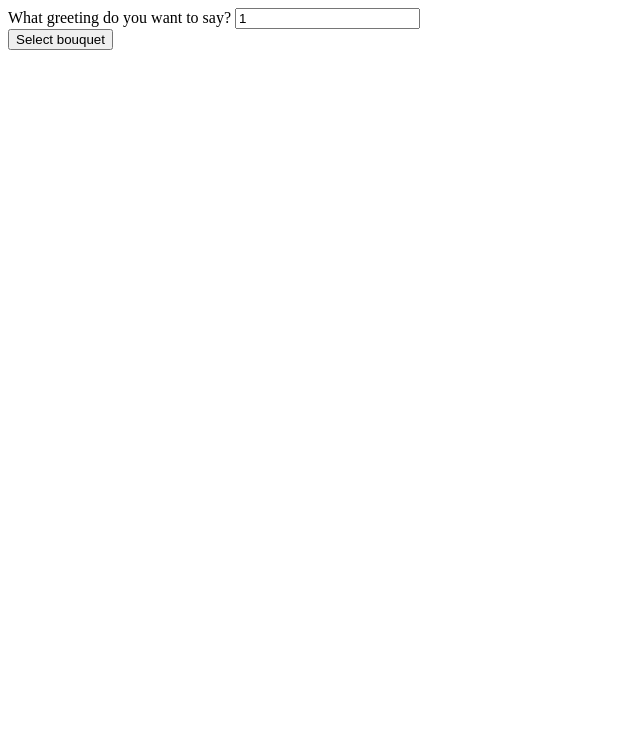
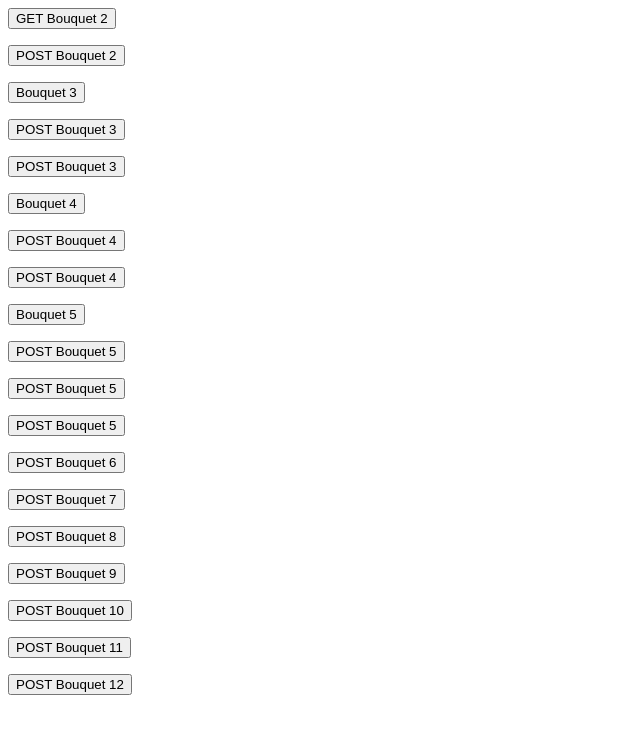
Before and after one commit to realtnt/the_web, a plain HTML site: page web_form/index.html in a window 1280 px wide. Shown: the whole page, without its empty margins (0-640 px from the left). Drawn offline with Linux system fonts and the light colour scheme.

Commit message:
Added Forms

```diff
--- a/web_form/index.html
+++ b/web_form/index.html
@@ -8,13 +8,119 @@
 </head>
 
 <body>
-  <form action="http://flowers.mkrs.link/theo2/bouquets/1" method="GET">
+  <form action="http://flowers.mkrs.link/theo3/bouquets/2" method="GET">
     <div>
-      <label for="bouquet">What greeting do you want to say?</label>
-      <input name="bouquet" id="bouquet" value="1">
+      <button>GET Bouquet 2</button>
     </div>
+  </form>
+
+  <form action="http://flowers.mkrs.link/theo3/bouquets/2/flowers?type=peony" method="POST">
     <div>
-      <button>Select bouquet</button>
+      <button>POST Bouquet 2</button>
+    </div>
+  </form>
+
+  <form action="http://flowers.mkrs.link/theo3/bouquets/3" method="GET">
+    <div>
+      <button>Bouquet 3</button>
+    </div>
+  </form>
+
+  <form action="http://flowers.mkrs.link/theo3/bouquets/3/flowers?type=peony" method="POST">
+    <div>
+      <button>POST Bouquet 3</button>
+    </div>
+  </form>
+
+  <form action="http://flowers.mkrs.link/theo3/bouquets/3/flowers?type=peony" method="POST">
+    <div>
+      <button>POST Bouquet 3</button>
+    </div>
+  </form>
+
+  <form action="http://flowers.mkrs.link/theo3/bouquets/4" method="GET">
+    <div>
+      <button>Bouquet 4</button>
+    </div>
+  </form>
+
+  <form action="http://flowers.mkrs.link/theo3/bouquets/4/flowers?type=petunia" method="POST">
+    <div>
+      <button>POST Bouquet 4</button>
+    </div>
+  </form>
+
+  <form action="http://flowers.mkrs.link/theo3/bouquets/4/flowers?type=peony" method="POST">
+    <div>
+      <button>POST Bouquet 4</button>
+    </div>
+  </form>
+
+  <form action="http://flowers.mkrs.link/theo3/bouquets/5" method="GET">
+    <div>
+      <button>Bouquet 5</button>
+    </div>
+  </form>
+
+  <form action="http://flowers.mkrs.link/theo3/bouquets/5/flowers?type=petunia&color=red" method="POST">
+    <div>
+      <button>POST Bouquet 5</button>
+    </div>
+  </form>
+
+  <form action="http://flowers.mkrs.link/theo3/bouquets/5/flowers?type=peony&color=green" method="POST"
+    enctype="application/x-www-form-urlencoded">
+    <div>
+      <button>POST Bouquet 5</button>
+    </div>
+  </form>
+
+  <form action="http://flowers.mkrs.link/theo3/bouquets/5/flowers?type=peony&color=yellow" method="POST"
+    enctype="application/x-www-form-urlencoded">
+    <div>
+      <button>POST Bouquet 5</button>
+    </div>
+  </form>
+
+  <form action="http://flowers.mkrs.link/theo3/bouquets/6" method="GET">
+    <div>
+      <button>POST Bouquet 6</button>
+    </div>
+  </form>
+
+  <form action="http://flowers.mkrs.link/theo3/bouquets/7" method="GET">
+    <div>
+      <button>POST Bouquet 7</button>
+    </div>
+  </form>
+
+  <form action="http://flowers.mkrs.link/theo3/bouquets/8" method="GET">
+    <div>
+      <button>POST Bouquet 8</button>
+    </div>
+  </form>
+
+  <form action="http://flowers.mkrs.link/theo3/bouquets/9" method="GET">
+    <div>
+      <button>POST Bouquet 9</button>
+    </div>
+  </form>
+
+  <form action="http://flowers.mkrs.link/theo3/bouquets/10" method="GET">
+    <div>
+      <button>POST Bouquet 10</button>
+    </div>
+  </form>
+
+  <form action="http://flowers.mkrs.link/theo3/bouquets/11" method="GET">
+    <div>
+      <button>POST Bouquet 11</button>
+    </div>
+  </form>
+
+  <form action="http://flowers.mkrs.link/theo3/bouquets/12" method="GET">
+    <div>
+      <button>POST Bouquet 12</button>
     </div>
   </form>
 
```
